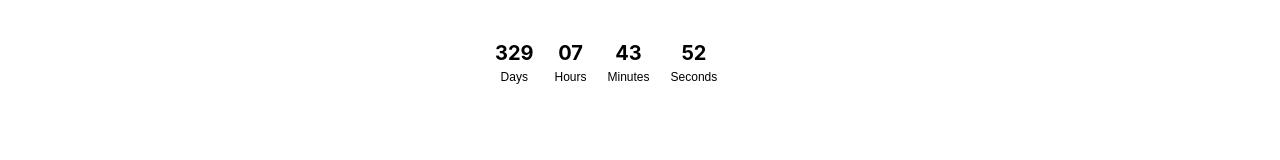
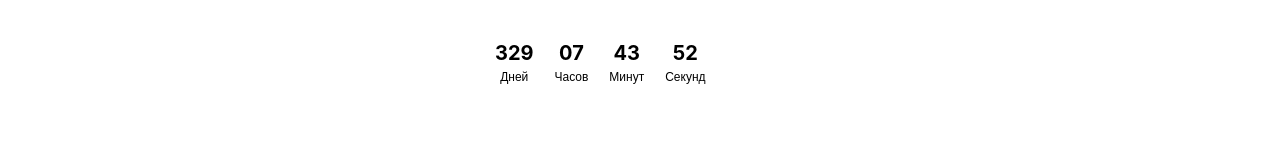
Before and after one commit to Smart-Sellers/comming-soon, a Next.js app: page / in a window 1280 px wide. Shown: the part 258-418 px from the top of the page. Built offline with nearby package versions, Linux system fonts and the light colour scheme.

Commit message:
Update Timer.js

```diff
--- a/components/Countdown/Timer.js
+++ b/components/Countdown/Timer.js
@@ -53,25 +53,25 @@ class CountDown extends Component {
         <div className="col-4">
           <div className="box">
             <p id="day">{days}</p>
-            <span className="text">Days</span>
+            <span className="text">Дней</span>
           </div>
         </div>
         <div className="col-4">
           <div className="box">
             <p id="hour">{hours}</p>
-            <span className="text">Hours</span>
+            <span className="text">Часов</span>
           </div>
         </div>
         <div className="col-4">
           <div className="box">
             <p id="minute">{minutes}</p>
-            <span className="text">Minutes</span>
+            <span className="text">Минут</span>
           </div>
         </div>
         <div className="col-4">
           <div className="box">
             <p id="second">{seconds}</p>
-            <span className="text">Seconds</span>
+            <span className="text">Секунд</span>
           </div>
         </div>
       </div>
```
